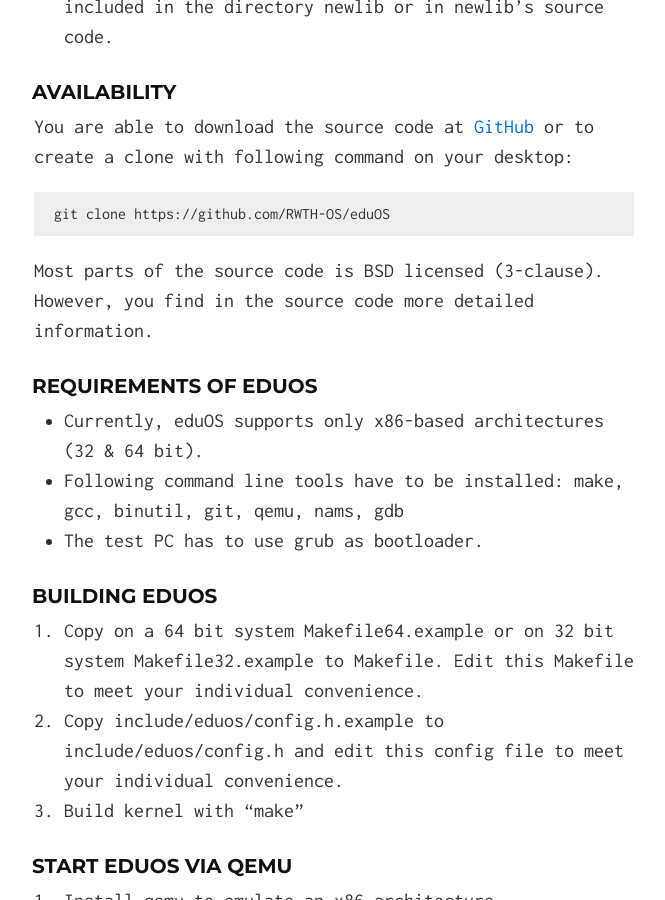
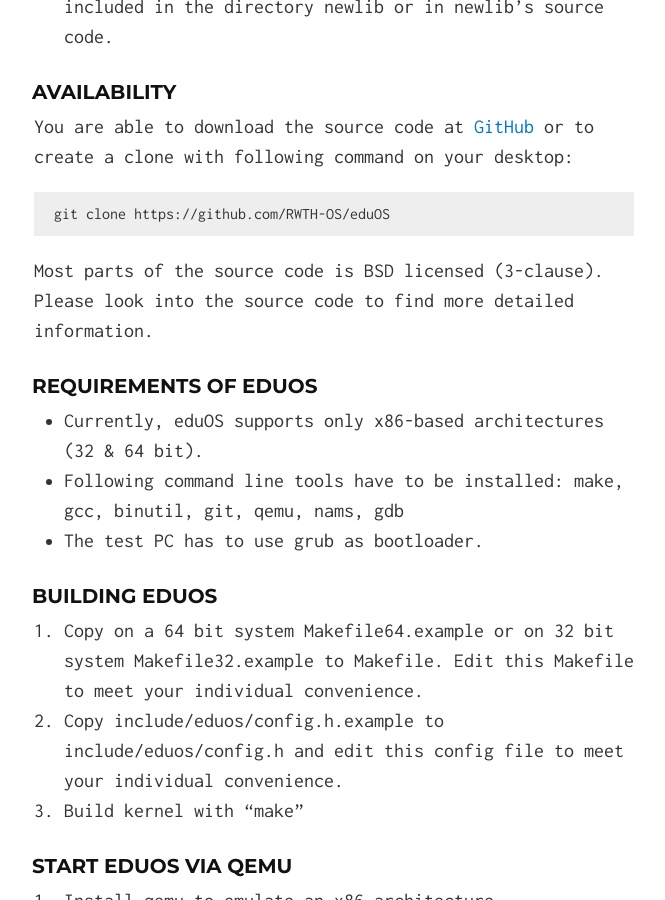
Before and after one commit to RWTH-OS/eduOS, a Jekyll site: the page built from index.md, in a window 1280 px wide and 900 px high, scrolled down 1398 px. Shown: the whole window, without its empty margins (306-971 px from the left). Built offline with Jekyll 4.4.1, drawn with Linux system fonts in a browser that asks for light colours.

Commit message:
cosmetic changes

```diff
--- a/index.md
+++ b/index.md
@@ -47,7 +47,7 @@ You are able to download the source code at [GitHub](https://github.com/RWTH-OS/
 git clone https://github.com/RWTH-OS/eduOS
 </pre>
 
-Most parts of the source code is BSD licensed (3-clause). However, you find in the source code more detailed information.
+Most parts of the source code is BSD licensed (3-clause). Please look into the source code to find more detailed information.
 
 ### Requirements of eduOS
 
```
